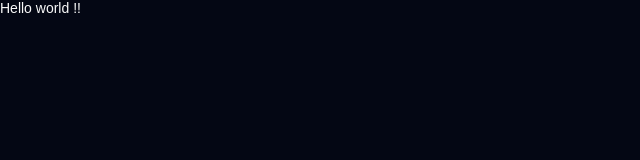
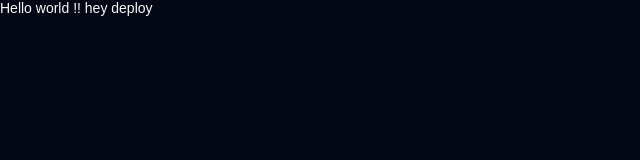
Before and after one commit to firas-debich/Disney-clone, a React (Create React App) app in the folder front/: page / in a window 1280 px wide. Shown: the top 160 px of the page, without its empty margins (0-640 px from the left). Built offline with nearby package versions, Linux system fonts and the light colour scheme.

Commit message:
deploy the first project

```diff
--- a/front/src/components/Login.js
+++ b/front/src/components/Login.js
@@ -3,7 +3,7 @@
 function Login() {
     return (
         <div>
-            Hello world !!
+            Hello world !! hey deploy
         </div>
     )
 }
```
